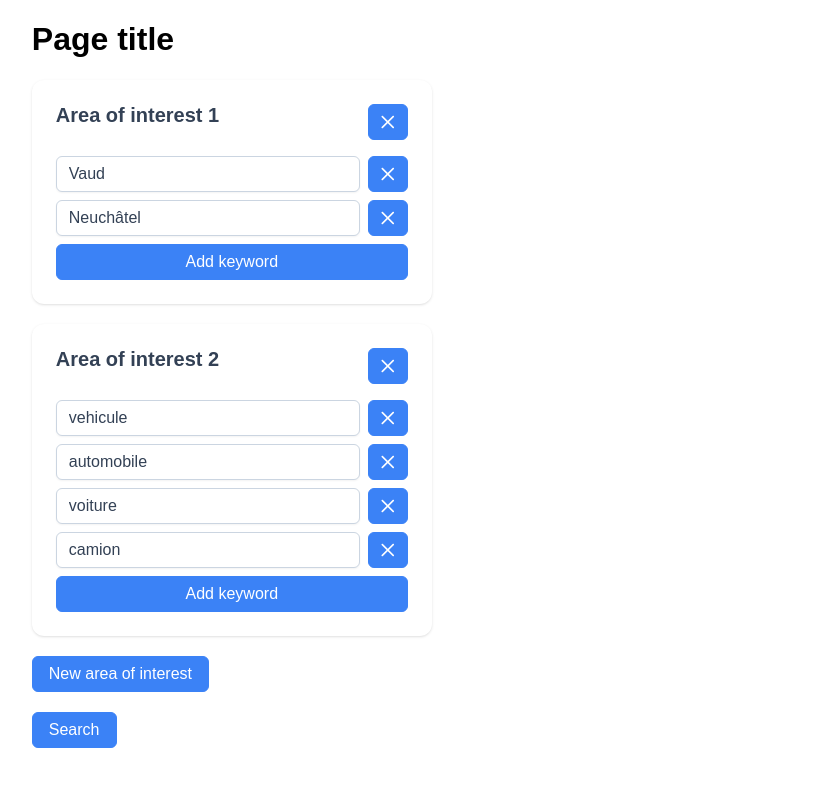
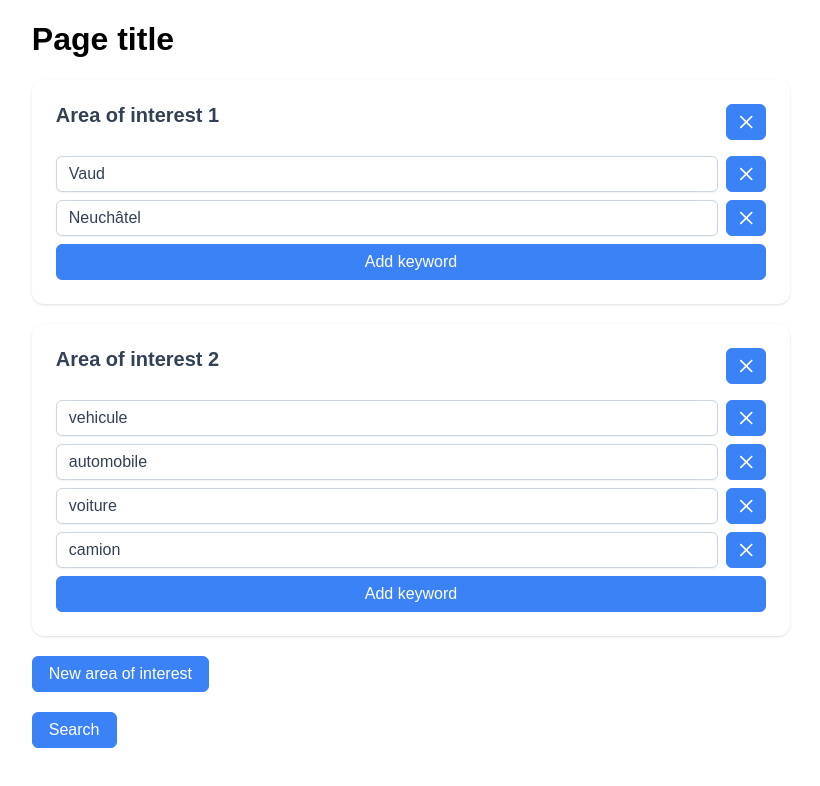
Before and after one commit to backtik-ch/open-legal-lab, a Vue app: page / in a window 1280 px wide. Shown: the top 786 px of the page, without its empty margins (229-1049 px from the left). Built offline with nearby package versions, Linux system fonts and the light colour scheme; a web font is replaced by a local one.

Commit message:
feat: change card size

```diff
--- a/src/components/TheSearch.vue
+++ b/src/components/TheSearch.vue
@@ -87,7 +87,7 @@ const fetchData = async (from) => {
 <style scoped>
 #areas-of-interest {
   margin-bottom: 20px;
-  width: 400px;
+  width: 100%;
 }
 
 .area-of-interest {
```
